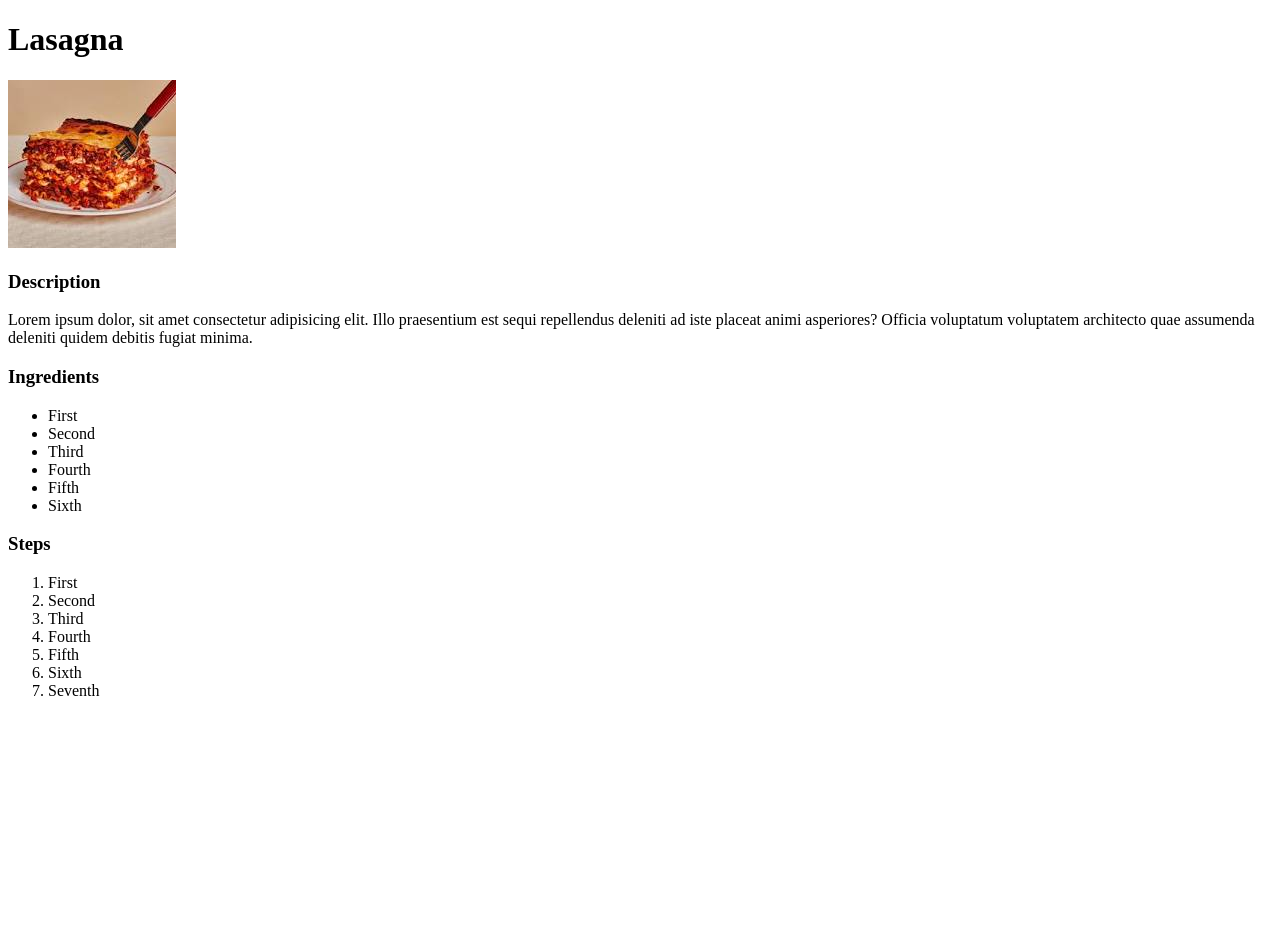
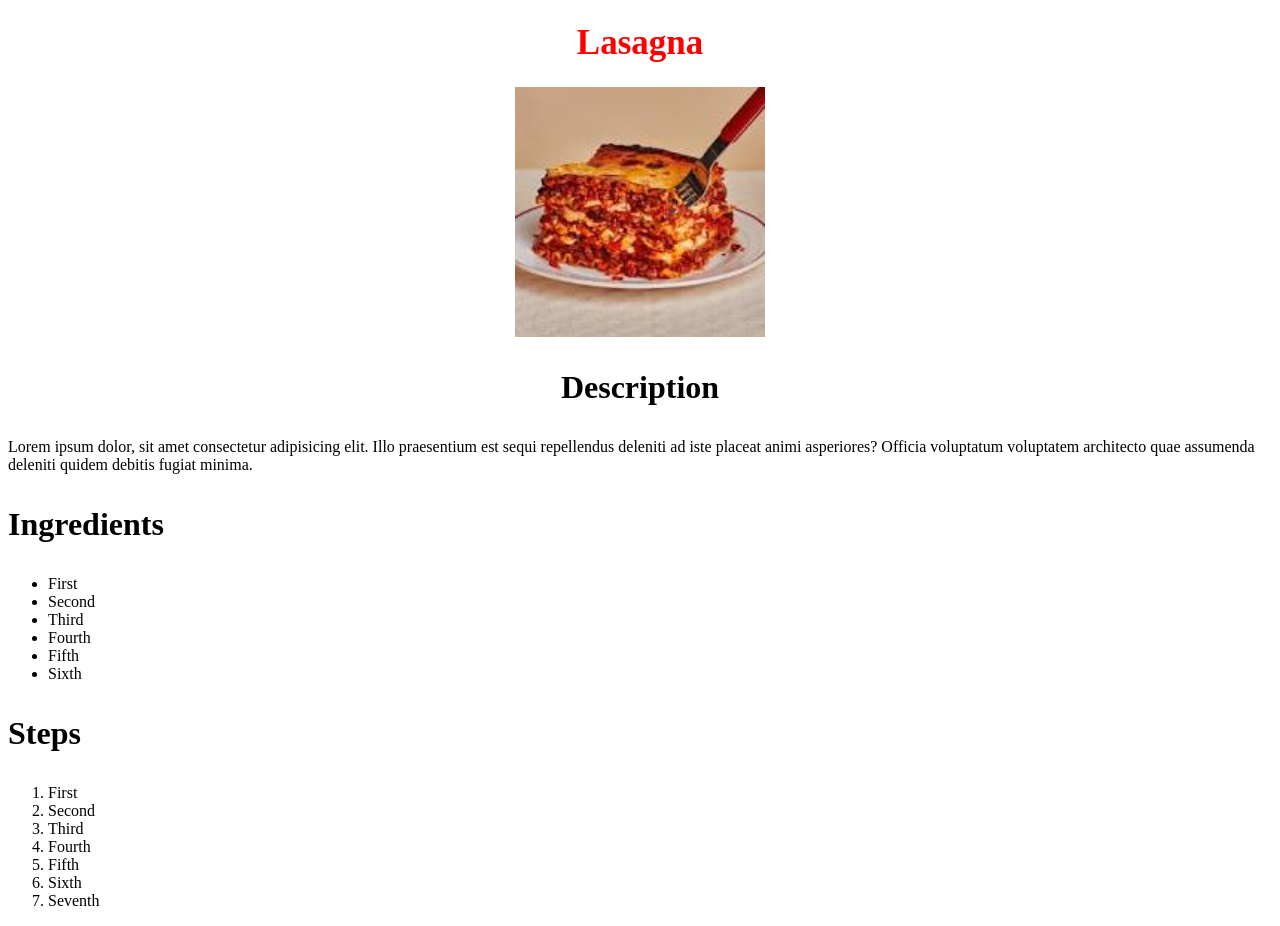
Before and after one commit to Anv-AB/odin-recipes, a plain HTML site: page recipes/lasagna.html in a window 1280 px wide. Before the commit the page ends 800 px from the top, so only its background shows below. Drawn offline with Linux system fonts and the light colour scheme.

Commit message:
Test Test Test Test

```diff
--- a/recipes/lasagna.html
+++ b/recipes/lasagna.html
@@ -3,16 +3,17 @@
 <head>
   <meta charset="UTF-8">
   <meta name="viewport" content="width=device-width, initial-scale=1.0">
+  <link rel="stylesheet" href="../styles.css">
   <title>Lasagna</title>
 </head>
 <body>
-  <h1>Lasagna</h1>
-  <img src="../Images/lasagna.jpeg">
-  <h3>Description</h3>
-  <p>Lorem ipsum dolor, sit amet consectetur adipisicing elit. Illo praesentium est sequi repellendus deleniti ad iste placeat animi asperiores? Officia voluptatum voluptatem architecto quae assumenda deleniti quidem debitis fugiat minima.</p>
+  <h1 class="title">Lasagna</h1>
+  <img class="lasagna-image" src="../Images/lasagna.jpeg">
+  <h3 class="description">Description</h3>
+  <p class="description-text">Lorem ipsum dolor, sit amet consectetur adipisicing elit. Illo praesentium est sequi repellendus deleniti ad iste placeat animi asperiores? Officia voluptatum voluptatem architecto quae assumenda deleniti quidem debitis fugiat minima.</p>
 
-  <h3>Ingredients</h3>
-  <ul>
+  <h3 class="Ingredients">Ingredients</h3>
+  <ul class="Ingredients list">
     <li>First</li>
     <li>Second</li>
     <li>Third</li>
@@ -21,7 +22,7 @@
     <li>Sixth</li>
   </ul>
 
-  <h3>Steps</h3>
+  <h3 class="Steps">Steps</h3>
   <ol>
     <li>First</li>
     <li>Second</li>
--- /dev/null
+++ b/styles.css
@@ -0,0 +1,31 @@
+body {
+  font-family: 'Times New Roman', Times, serif;
+}
+
+.title {
+  color: red;
+  font-size: 35px;
+  font-weight: 800;
+  text-align: center;
+}
+
+.description {
+  text-align: center;
+  font-size: 32px;
+}
+
+.lasagna-image {
+  display: block;
+  margin-left: auto;
+  margin-right: auto;
+  height: auto;
+  width: 250px;
+}
+
+h3.Ingredients {
+  font-size: 32px;
+}
+
+h3.Steps {
+  font-size: 32px;
+}
```
Also changed, not shown: index.html (+6 -5 lines).
